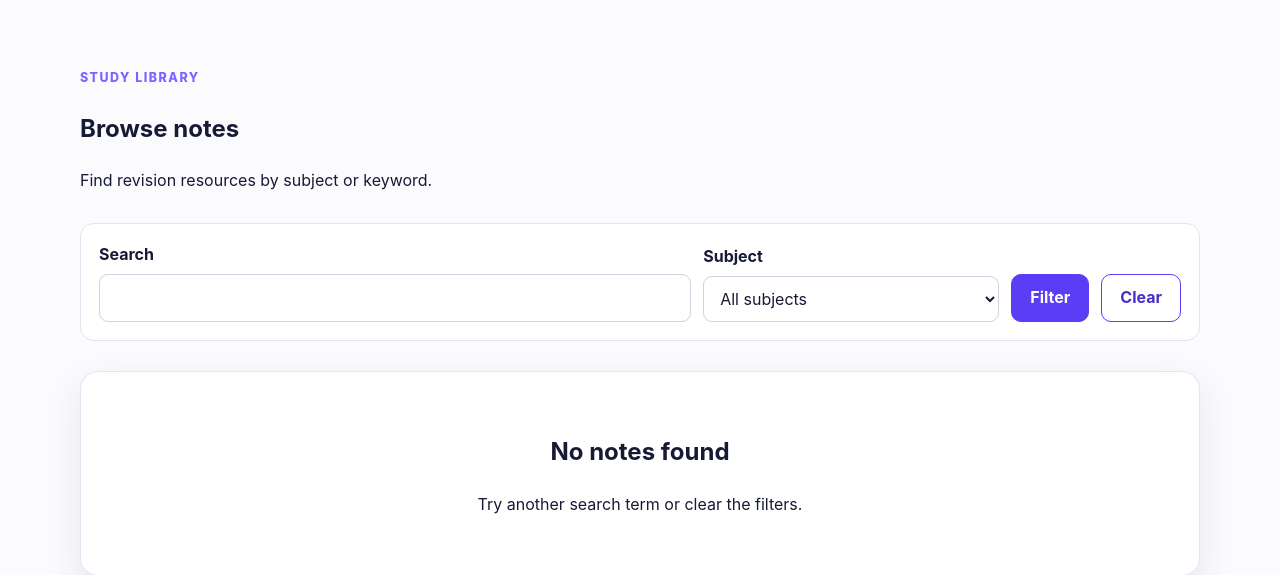
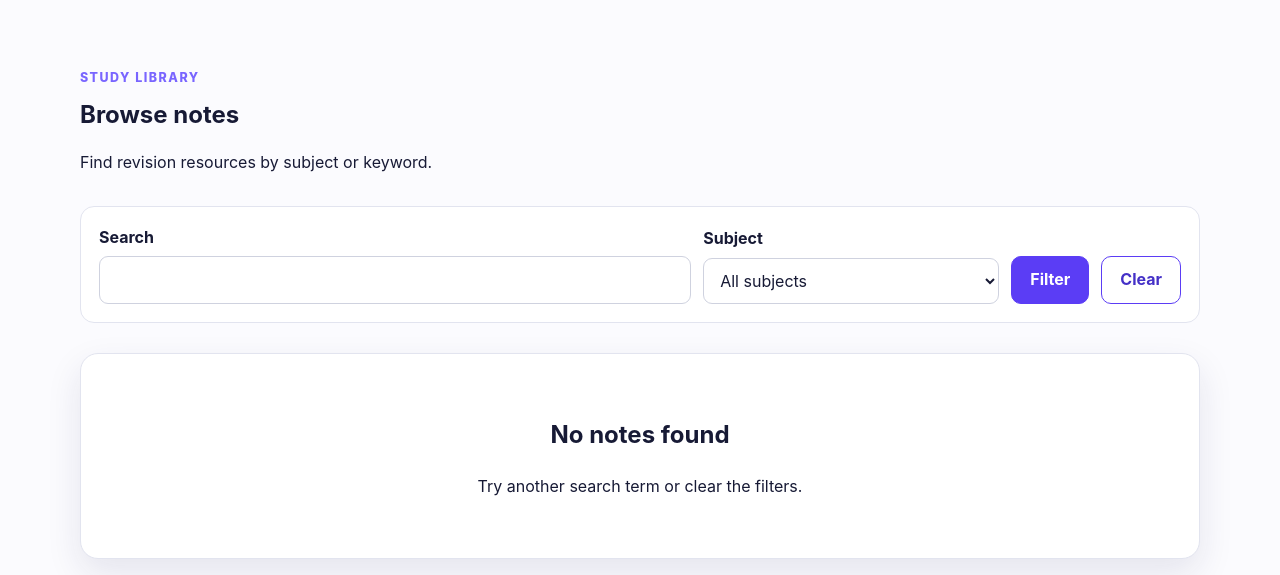
Before and after one commit to thanushsutharsan/uni-notes, a Django app: page /notes/ in a window 1280 px wide. Shown: the part 85-660 px from the top of the page. Run offline with Django 5.2, Linux system fonts and the light colour scheme; data comes from the database, SQL or seed files in the repository; data that the repository does not hold is empty; parts of the project's set-up code (start-up, migrations or seed data) failed here and were passed over.

Commit message:
fix: restore browse heading and add results heading

```diff
--- a/templates/notes/browse.html
+++ b/templates/notes/browse.html
@@ -4,7 +4,7 @@
 <section class="shell section">
     <div class="page-heading">
         <span class="eyebrow">Study library</span>
-        <h2>Browse notes</h2>
+        <h1>Browse notes</h1>
         <p>Find revision resources by subject or keyword.</p>
     </div>
 
--- a/templates/notes/partials_note_card.html
+++ b/templates/notes/partials_note_card.html
@@ -17,6 +17,7 @@
             >
         {% endif %}
     </a>
+    <h2 class="sr-only">Study note results</h2>
     <div class="note-card-body">
         <span class="note-subject">{{ note.subject.name }}</span>
         <h3><a href="{{ note.get_absolute_url }}">{{ note.title }}</a></h3>
```
